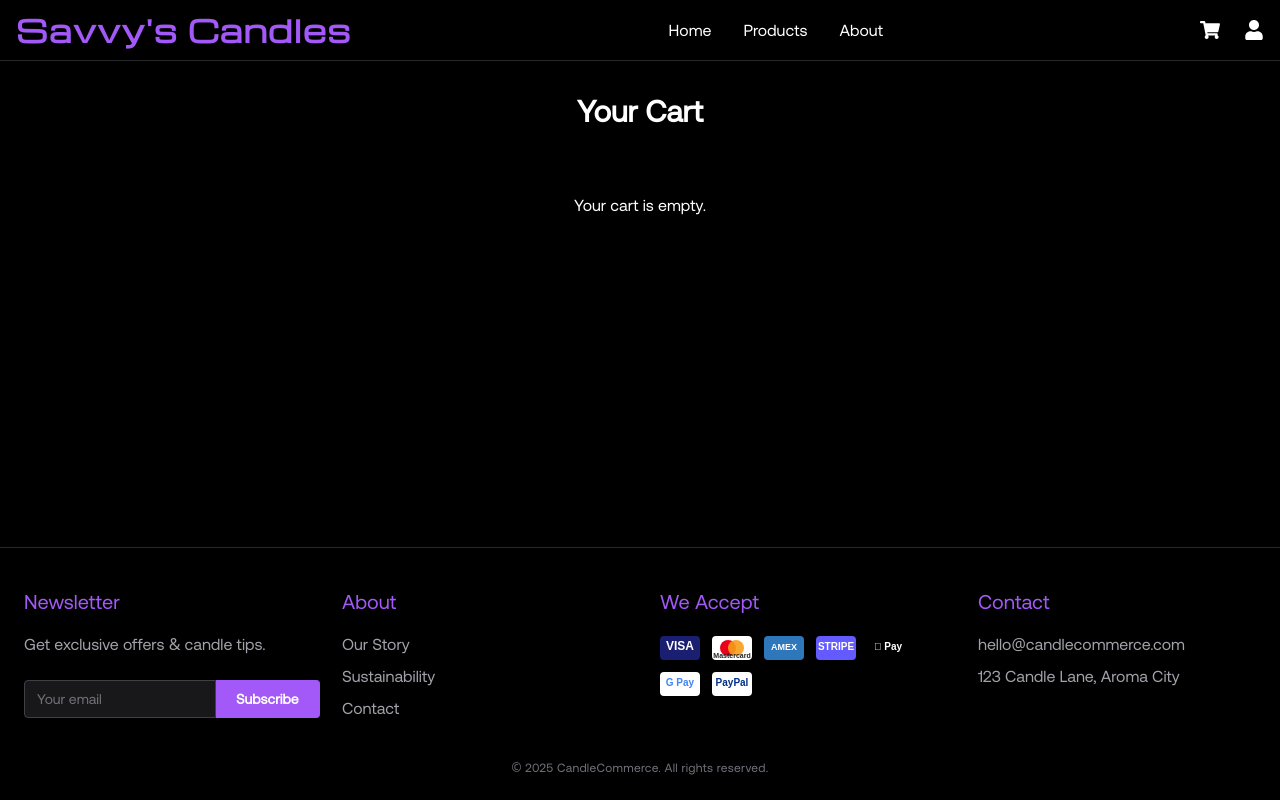
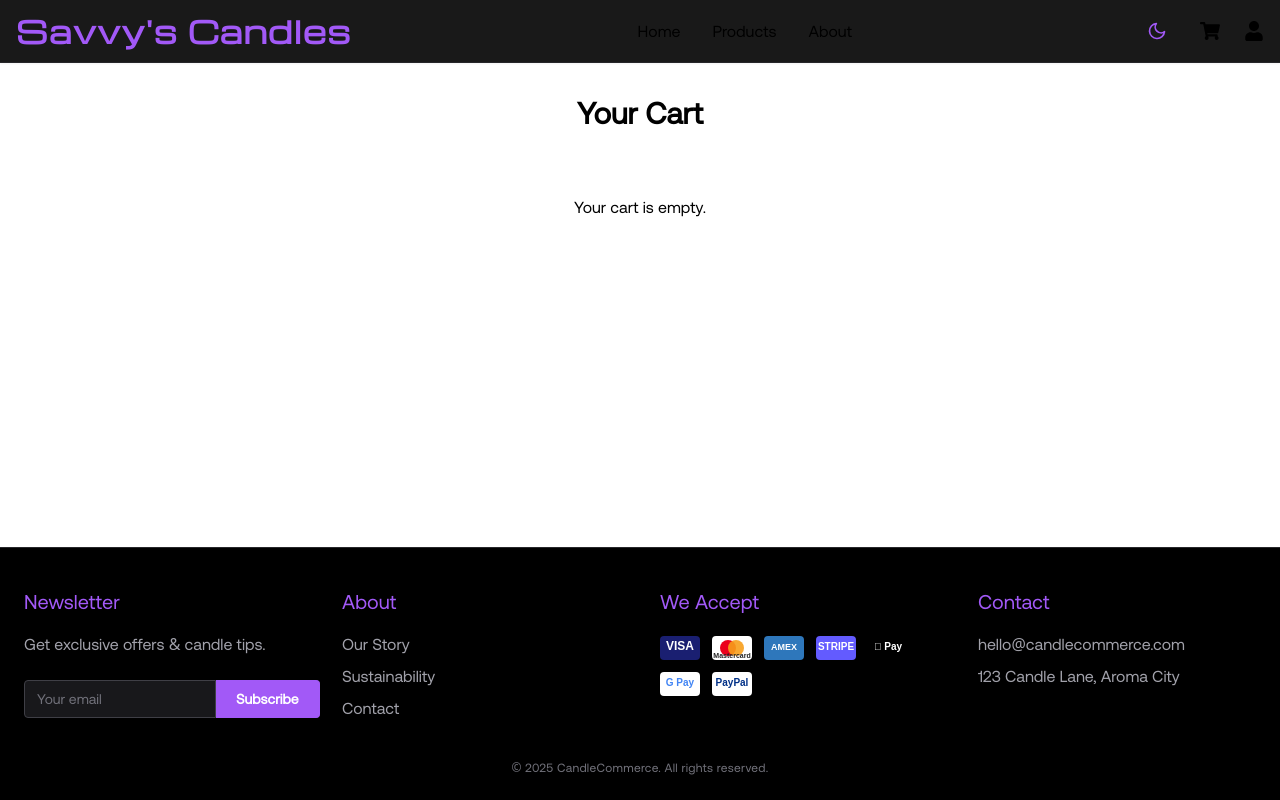
Before and after one commit to VanshSinha18/savvys-candles, a Next.js app: page /cart in a window 1280 px wide. Built offline with nearby package versions, Linux system fonts and the light colour scheme.

Commit message:
feat: add true light/dark mode with toggle and system preference support

```diff
--- a/app/globals.css
+++ b/app/globals.css
@@ -7,8 +7,14 @@
 
 html,
 body {
-  background: #000 !important;
-  color: #fff !important;
+  background: #fff;
+  color: #18181b;
+}
+
+.dark html,
+.dark body {
+  background: #000;
+  color: #fff;
 }
 
 body {
--- a/app/layout.tsx
+++ b/app/layout.tsx
@@ -21,15 +21,11 @@ export default function RootLayout({
   children: React.ReactNode;
 }) {
   return (
-    <html lang="en" className="bg-black">
+    <html lang="en">
       <head>
         <meta name="theme-color" content="#000000" />
-        <style>{`html,body{background:#000!important;color:#fff!important;}`}</style>
       </head>
-      <body
-        className="min-h-screen flex flex-col bg-black"
-        style={{ background: "#000", color: "#fff" }}
-      >
+      <body className="min-h-screen flex flex-col bg-white text-black dark:bg-black dark:text-white">
         <ScrollProgressBar />
         <Providers>
           <Navbar />
--- a/components/Navbar.tsx
+++ b/components/Navbar.tsx
@@ -1,12 +1,57 @@
 "use client";
+import React, { useEffect, useState } from "react";
 import Link from "next/link";
 import { FaShoppingCart, FaUser } from "react-icons/fa";
 import { useCart } from "../context/CartContext";
+import { FiSun, FiMoon } from "react-icons/fi";
+
+function ThemeToggle() {
+  const [mounted, setMounted] = useState(false);
+  const [theme, setTheme] = useState("dark");
+
+  useEffect(() => {
+    setMounted(true);
+    // On mount, check localStorage or system preference
+    const saved =
+      typeof window !== "undefined" ? localStorage.getItem("theme") : null;
+    if (saved === "light" || saved === "dark") {
+      setTheme(saved);
+      document.documentElement.classList.toggle("dark", saved === "dark");
+    } else {
+      // Auto-detect system
+      const prefersDark = window.matchMedia(
+        "(prefers-color-scheme: dark)"
+      ).matches;
+      setTheme(prefersDark ? "dark" : "light");
+      document.documentElement.classList.toggle("dark", prefersDark);
+    }
+  }, []);
+
+  const toggleTheme = () => {
+    const newTheme = theme === "dark" ? "light" : "dark";
+    setTheme(newTheme);
+    if (typeof window !== "undefined") {
+      localStorage.setItem("theme", newTheme);
+      document.documentElement.classList.toggle("dark", newTheme === "dark");
+    }
+  };
+
+  if (!mounted) return null;
+  return (
+    <button
+      onClick={toggleTheme}
+      aria-label="Toggle theme"
+      className="text-xl text-purple hover:text-white transition-colors p-2 rounded-full border border-transparent hover:border-purple bg-transparent focus:outline-none"
+    >
+      {theme === "dark" ? <FiSun /> : <FiMoon />}
+    </button>
+  );
+}
 
 export default function Navbar() {
   const { cartCount } = useCart();
   return (
-    <nav className="w-full bg-black/90 backdrop-blur border-b border-zinc-800 shadow-sm sticky top-0 z-50">
+    <nav className="w-full bg-black/90 dark:bg-white/90 backdrop-blur border-b border-zinc-800 dark:border-zinc-200 shadow-sm sticky top-0 z-50">
       <div className="max-w-7xl mx-auto flex items-center justify-between px-4 py-3">
         {/* Logo */}
         <Link
@@ -18,27 +63,31 @@ export default function Navbar() {
         </Link>
         {/* Nav Links */}
         <div className="hidden md:flex gap-8 text-base font-medium">
-          <Link href="/" className="hover:text-purple transition text-white">
+          <Link
+            href="/"
+            className="hover:text-purple transition text-black dark:text-white"
+          >
             Home
           </Link>
           <a
             href="/#products"
-            className="hover:text-purple transition text-white cursor-pointer"
+            className="hover:text-purple transition text-black dark:text-white cursor-pointer"
           >
             Products
           </a>
           <Link
             href="/about"
-            className="hover:text-purple transition text-white"
+            className="hover:text-purple transition text-black dark:text-white"
           >
             About
           </Link>
         </div>
         {/* Icons */}
         <div className="flex items-center gap-6">
+          <ThemeToggle />
           <Link
             href="/cart"
-            className="relative text-xl hover:text-purple transition text-white"
+            className="relative text-xl hover:text-purple transition text-black dark:text-white"
             aria-label="Cart"
           >
             <FaShoppingCart />
@@ -50,7 +99,7 @@ export default function Navbar() {
           </Link>
           <Link
             href="/profile"
-            className="text-xl hover:text-purple transition text-white"
+            className="text-xl hover:text-purple transition text-black dark:text-white"
             aria-label="Profile"
           >
             <FaUser />
--- a/tailwind.config.js
+++ b/tailwind.config.js
@@ -1,5 +1,6 @@
 /** @type {import('tailwindcss').Config} */
 module.exports = {
+  darkMode: "class",
   content: ["./app/**/*.{js,ts,jsx,tsx}", "./components/**/*.{js,ts,jsx,tsx}"],
   theme: {
     extend: {
```
